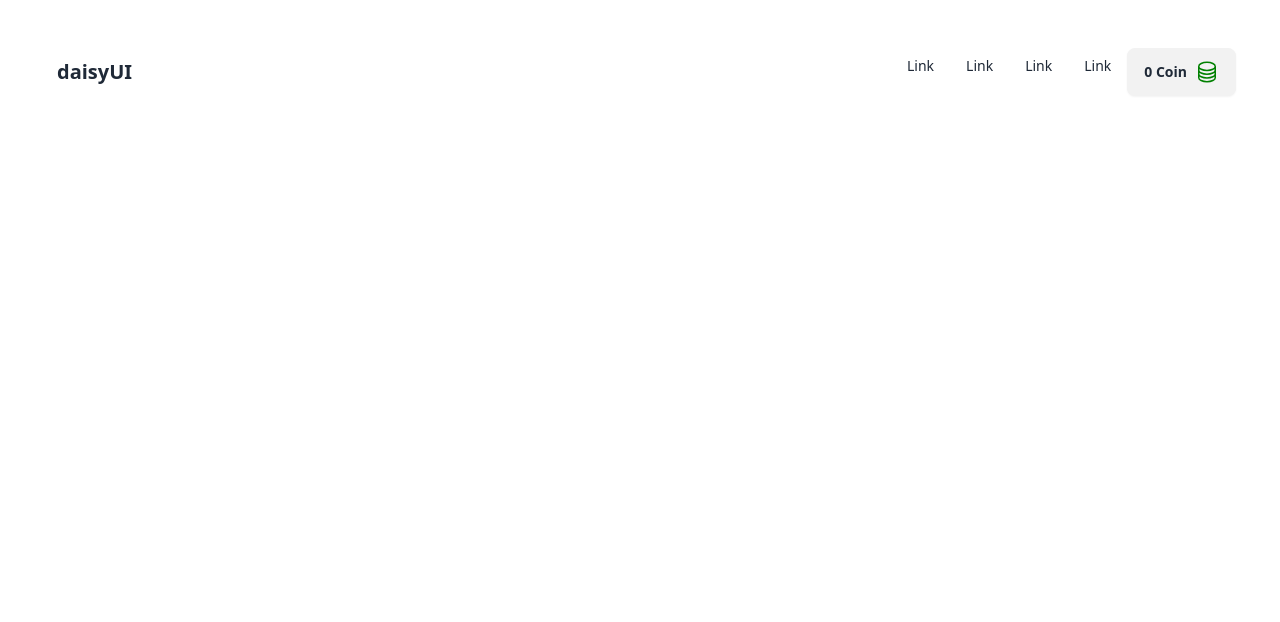
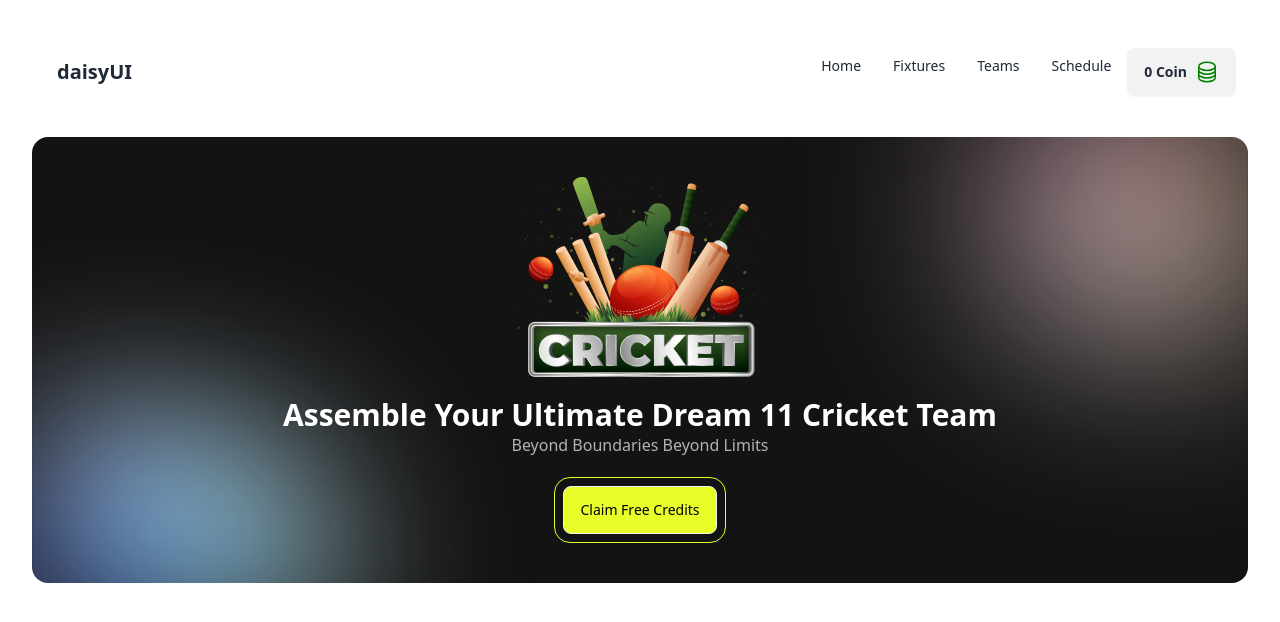
Before and after one commit to Bytes-Farabi/b10a7-dream-11-main, a React (Vite) app: page / in a window 1280 px wide. Shown: the top 622 px of the page. Built offline with nearby package versions, Linux system fonts and the light colour scheme.

Commit message:
banner added complely

```diff
--- /dev/null
+++ b/src/AllComponents/Banner/Banner.jsx
@@ -0,0 +1,36 @@
+import bannerLogo from '../../../public/assets/banner-main.png'
+const Banner = () => {
+  return (
+    <div>
+      {/* <div className="bg-[url('https://ibb.co/mXx2BWH')] w-full h-32">
+        <h1>Hello</h1>
+            </div> */}
+
+      <div
+        style={{
+          backgroundImage: `url('/assets/banner.png')`,
+          backgroundSize: 'cover',
+          backgroundPosition: 'center',
+          borderRadius: 16,
+          marginTop: 25
+        }}
+      >
+
+        <div className="banner-content p-10 flex flex-col items-center">
+          <img src={bannerLogo} alt="bannerLogo"  className=''/>
+          <div className='my-5'>
+            <h1 className='font-bold text-3xl text-white'>Assemble Your Ultimate Dream 11 Cricket Team</h1>
+            <p className='font-medium text-[#b3b3b3]'>Beyond Boundaries Beyond Limits</p>
+          </div>
+          <div className='inline-block border border-[#E7FE29] rounded-2xl'>
+            <button className='btn bg-[#E7FE29] text-black font-medium m-2'>Claim Free Credits</button>
+          </div>
+        </div>
+
+      </div>
+
+    </div>
+  );
+};
+
+export default Banner;
--- a/src/AllComponents/Header/Header.jsx
+++ b/src/AllComponents/Header/Header.jsx
@@ -7,10 +7,10 @@ const Header = () => {
         </div>
         <div className="">
           <ul className="menu menu-horizontal px-1">
-            <li><a>Link</a></li>
-            <li><a>Link</a></li>
-            <li><a>Link</a></li>
-            <li><a>Link</a></li>
+            <li><a>Home</a></li>
+            <li><a>Fixtures</a></li>
+            <li><a>Teams</a></li>
+            <li><a>Schedule</a></li>
             <button className="btn flex gap-2 items-center">0 Coin <span><svg xmlns="http://www.w3.org/2000/svg" fill="none" viewBox="0 0 24 24" strokeWidth={1.5} color="green" stroke="currentColor" className="size-6">
               <path strokeLinecap="round" strokeLinejoin="round" d="M20.25 6.375c0 2.278-3.694 4.125-8.25 4.125S3.75 8.653 3.75 6.375m16.5 0c0-2.278-3.694-4.125-8.25-4.125S3.75 4.097 3.75 6.375m16.5 0v11.25c0 2.278-3.694 4.125-8.25 4.125s-8.25-1.847-8.25-4.125V6.375m16.5 0v3.75m-16.5-3.75v3.75m16.5 0v3.75C20.25 16.153 16.556 18 12 18s-8.25-1.847-8.25-4.125v-3.75m16.5 0c0 2.278-3.694 4.125-8.25 4.125s-8.25-1.847-8.25-4.125" />
             </svg>
--- a/src/App.jsx
+++ b/src/App.jsx
@@ -1,3 +1,4 @@
+import Banner from './AllComponents/Banner/Banner'
 import Header from './AllComponents/Header/Header'
 import './App.css'
 
@@ -6,6 +7,7 @@ function App() {
   return (
     <>
       <Header></Header>
+      <Banner></Banner>
     </>
   )
 }
```
Also changed, not shown: public/assets/banner.png (added).
